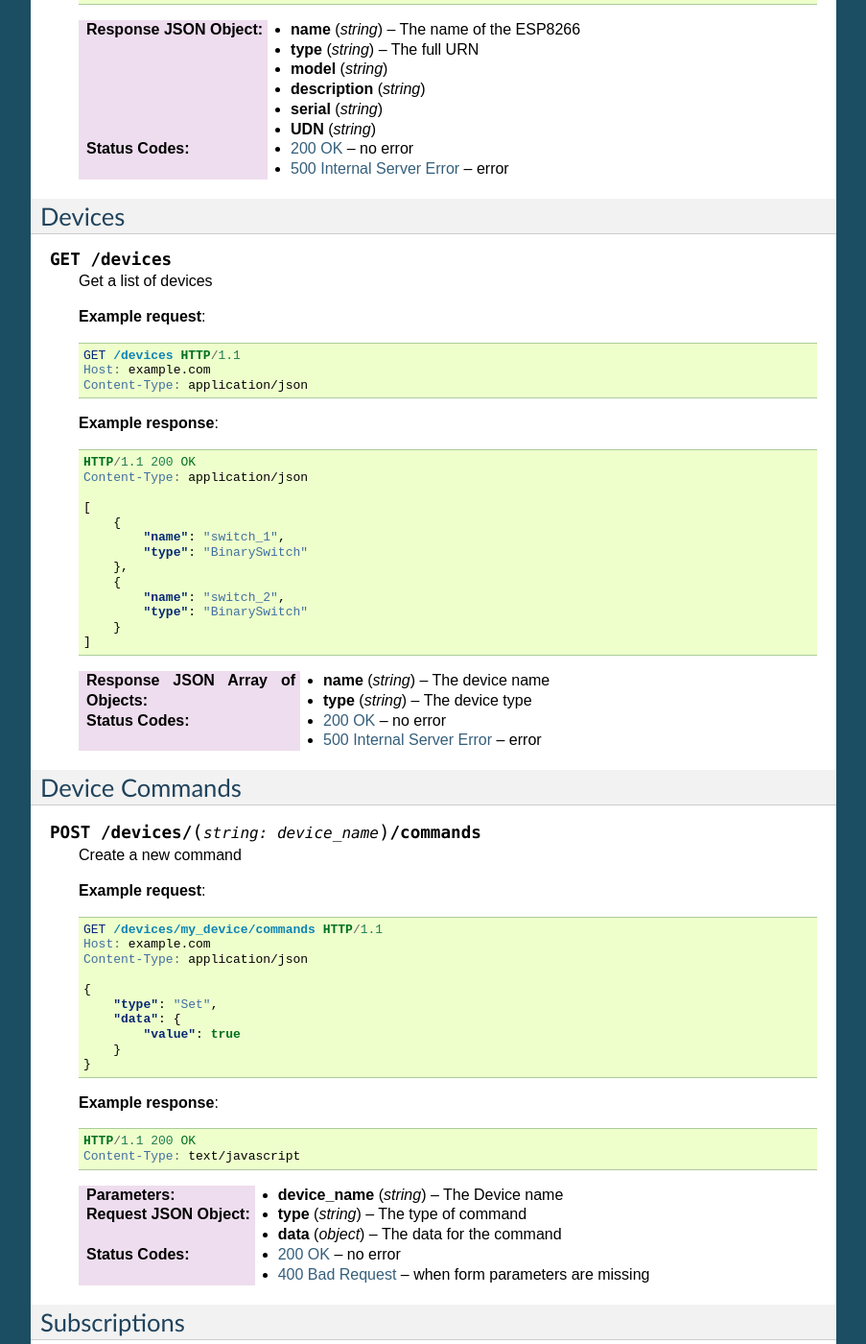
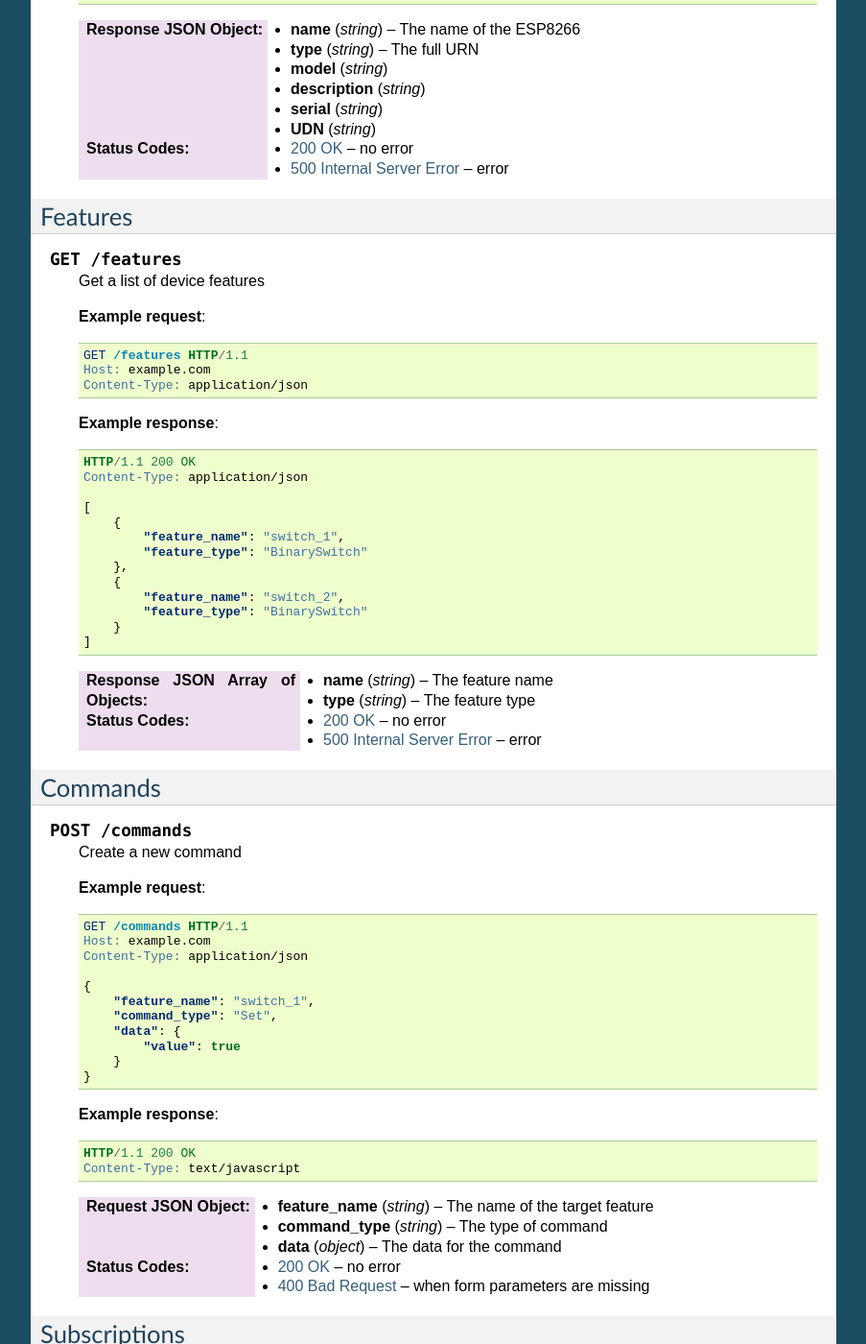
Before and after one commit to randuhmm/rad-esp8266, a Sphinx documentation site: the page built from docs/specs.rst, in a window 1280 px wide and 1400 px high, scrolled down 479 px. Shown: the whole window at 96% size, without its empty margins (198-1101 px from the left). Built offline with Sphinx 7.4.7, drawn with Linux system fonts in a browser that asks for light colours; some of the changed text lies outside the part shown.

Commit message:
Spec update

```diff
--- a/docs/specs.rst
+++ b/docs/specs.rst
@@ -40,18 +40,18 @@ API Specification v1.0
    :status 500: error
 
 
-Devices
--------
+Features
+--------
 
-.. http:get:: /devices
+.. http:get:: /features
 
-   Get a list of devices
+   Get a list of device features
 
    **Example request**:
 
    .. sourcecode:: http
 
-      GET /devices HTTP/1.1
+      GET /features HTTP/1.1
       Host: example.com
       Content-Type: application/json
 
@@ -64,25 +64,25 @@ Devices
 
       [
           {
-              "name": "switch_1",
-              "type": "BinarySwitch"
+              "feature_name": "switch_1",
+              "feature_type": "BinarySwitch"
           },
           {
-              "name": "switch_2",
-              "type": "BinarySwitch"
+              "feature_name": "switch_2",
+              "feature_type": "BinarySwitch"
           }
       ]
 
-   :>jsonarr string name: The device name
-   :>jsonarr string type: The device type
+   :>jsonarr string name: The feature name
+   :>jsonarr string type: The feature type
    :status 200: no error
    :status 500: error
 
 
-Device Commands
----------------
+Commands
+--------
 
-.. http:post:: /devices/(string:device_name)/commands
+.. http:post:: /commands
 
    Create a new command
 
@@ -90,12 +90,13 @@ Device Commands
 
    .. sourcecode:: http
 
-      GET /devices/my_device/commands HTTP/1.1
+      GET /commands HTTP/1.1
       Host: example.com
       Content-Type: application/json
 
       {
-          "type": "Set",
+          "feature_name": "switch_1",
+          "command_type": "Set",
           "data": {
               "value": true
           }
@@ -108,9 +109,8 @@ Device Commands
       HTTP/1.1 200 OK
       Content-Type: text/javascript
 
-   :param device_name: The Device name
-   :type device_name: string
-   :<json string type: The type of command
+   :<json string feature_name: The name of the target feature
+   :<json string command_type: The type of command
    :<json object data: The data for the command
    :status 200: no error
    :status 400: when form parameters are missing
@@ -141,8 +141,8 @@ Subscriptions
 
       [
           {
-              "device_name": "my_switch",
-              "type": "State",
+              "feature_name": "switch_1",
+              "event_type": "State",
               "callback": "http://my-server.local:8000/notify",
               "timeout": 3600,
               "duration": 250,
@@ -150,8 +150,8 @@ Subscriptions
               "errors": 0
           },
           {
-              "device_name": "other_switch",
-              "type": "State",
+              "feature_name": "switch_2",
+              "event_type": "State",
               "callback": "http://my-server.local:8000/notify",
               "timeout": 3600,
               "duration": 3000,
@@ -160,8 +160,8 @@ Subscriptions
           }
       ]
 
-   :>jsonarr string device_name: The device name
-   :>jsonarr string type: The type of event
+   :>jsonarr string feature_name: The name of the target feature
+   :>jsonarr string event_type: The type of event
    :>jsonarr string callback: The HTTP callback
    :>jsonarr int timeout: The timeout value
    :>jsonarr int duration: The duration of this subscription
@@ -183,8 +183,8 @@ Subscriptions
       Content-Type: application/json
 
       {
-          "device_name": "my_switch",
-          "type": "State",
+          "feature_name": "switch_1",
+          "event_type": "State",
           "callback": "http://my-server.local:8000/notify",
           "timeout": 3600
       }
@@ -196,8 +196,8 @@ Subscriptions
       HTTP/1.1 200 OK
       Content-Type: text/javascript
 
-   :<json string device_name: The device to use
-   :<json string type: The type of event to subscribe to
+   :<json string feature_name: The device to use
+   :<json string event_type: The type of event to subscribe to
    :<json string callback: The callback to call when the event occurs
    :<json integer timeout: The timeout in seconds
    :status 200: no error
```
Also changed, not shown: other parts of docs/specs.rst (+1 -1 lines), README.rst (+18 -0 lines).
